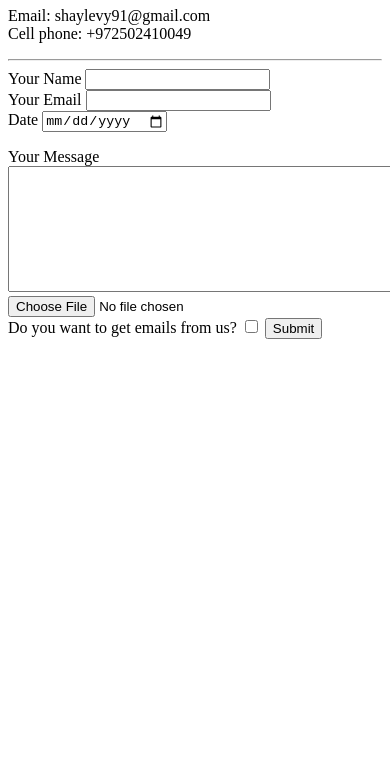
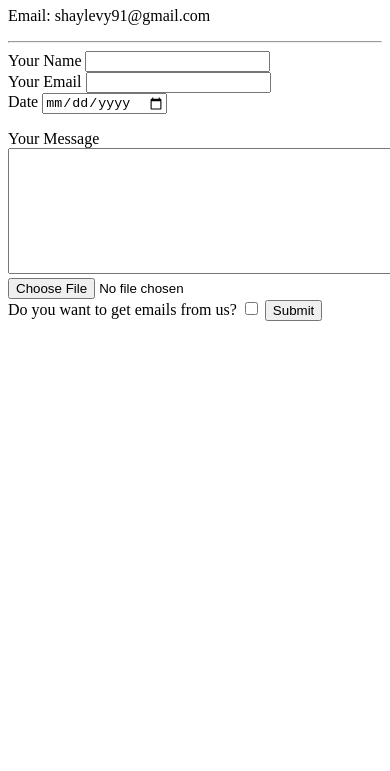
Before and after one commit to shaymlevy/cv, a plain HTML site: page contact.html in a window 390 px wide. Shown: the part 73-844 px from the top of the page. Drawn offline with Linux system fonts and the light colour scheme.

Commit message:
Deleted Cell Phone

```diff
--- a/contact.html
+++ b/contact.html
@@ -7,7 +7,6 @@
   <body>
     <h1>Contact</h1>
     <p>Email: shaylevy91@gmail.com <br>
-    Cell phone: +972502410049</p>
     <hr>
     <form class="" action="mailto:shaylevy91@gmail.com" method="post" enctype="text/plain">
       <label>Your Name</label>
```
